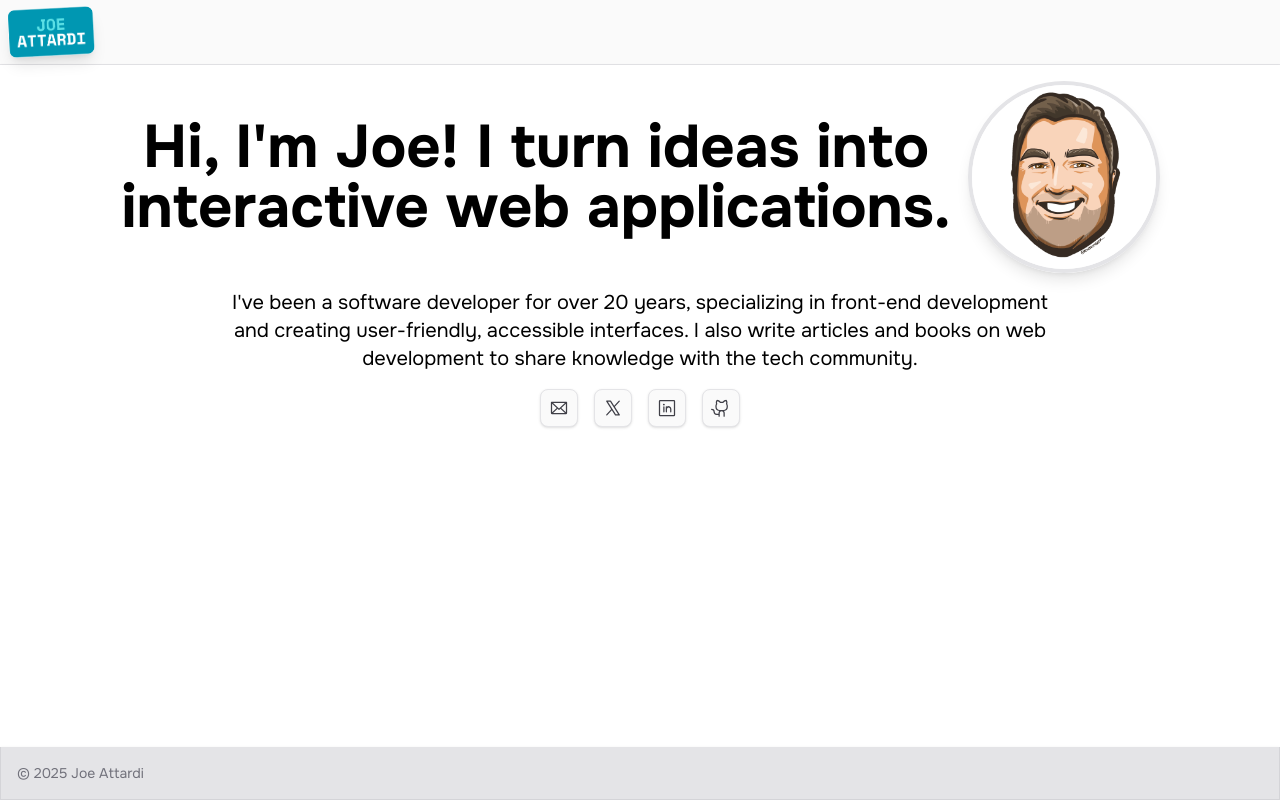
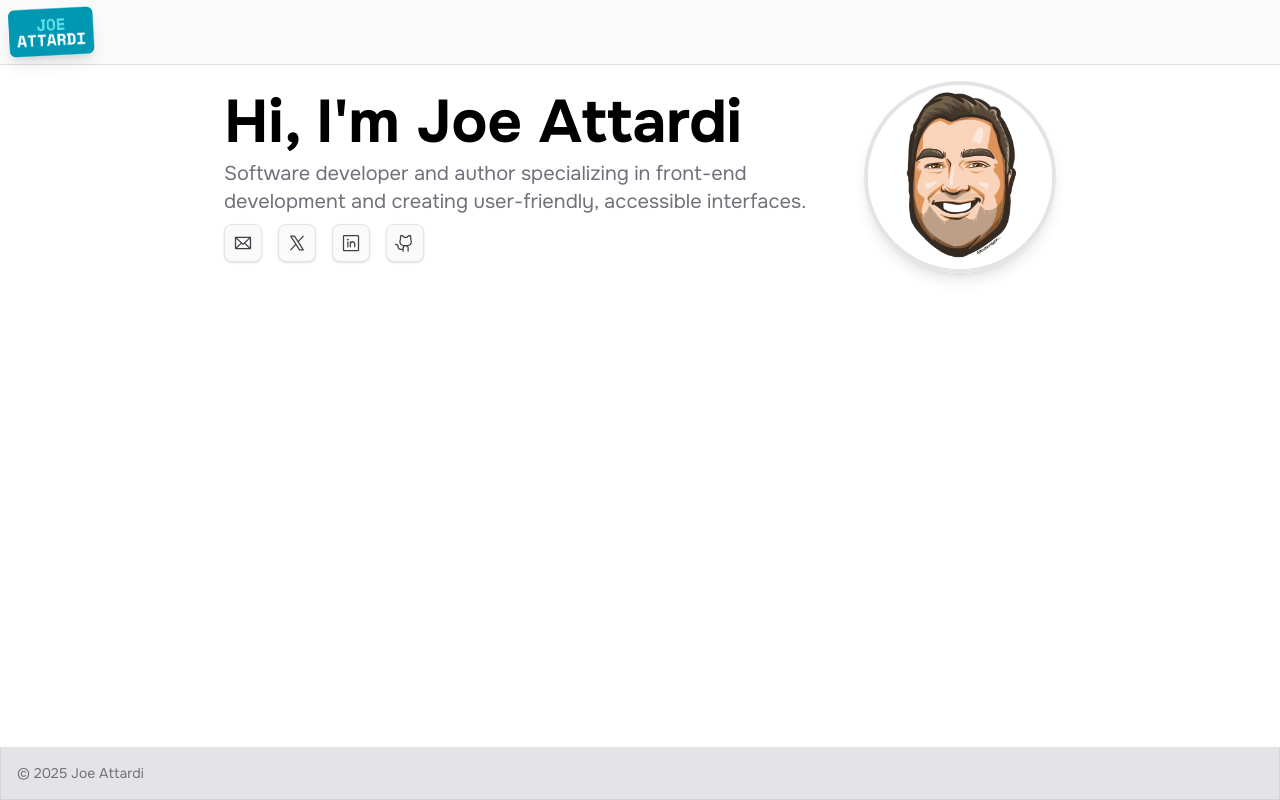
Before and after one commit to joeattardi/joeattardi-com-nextjs, a Next.js app: page / in a window 1280 px wide. Built offline with nearby package versions, Linux system fonts and the light colour scheme.

Commit message:
Tweak social buttons hover state

```diff
--- a/src/app/page.tsx
+++ b/src/app/page.tsx
@@ -6,27 +6,29 @@ import { PiEnvelope, PiXLogo, PiLinkedinLogo, PiGithubLogo } from 'react-icons/p
 export default function Home() {
     return (
         <div className="flex flex-col items-center gap-4">
-            <section className="flex flex-col md:flex-row justify-center items-center gap-4">
-                <p className="w-2/3 text-4xl md:text-6xl text-center font-bold">
-                    Hi, I&apos;m Joe! I turn ideas into interactive web applications.
-                </p>
+            <section className="md:w-2/3 flex flex-col md:flex-row items-center gap-4 md:gap-8">
+                <div className="flex flex-col items-center md:items-start gap-2">
+                    <h1 className="text-4xl md:text-6xl font-bold">Hi, I&apos;m Joe Attardi</h1>
+                    <p className="text-zinc-500 text-center md:text-left text-xl">
+                        Software developer and author specializing in front-end development and
+                        creating user-friendly, accessible interfaces.
+                    </p>
+                    <section className="flex items-center gap-4">
+                        <SocialButton icon={PiEnvelope} href="mailto:jattardi@gmail.com" />
+                        <SocialButton icon={PiXLogo} href="https://x.com/joeattardi" />
+                        <SocialButton
+                            icon={PiLinkedinLogo}
+                            href="https://www.linkedin.com/in/joeattardi/"
+                        />
+                        <SocialButton icon={PiGithubLogo} href="https://github.com/joeattardi" />
+                    </section>
+                </div>
                 <Image
                     src={joe}
                     alt="Joe Attardi"
-                    className="rounded-full border-4 border-zinc-200 shadow-lg w-48"
+                    className="rounded-full border-4 border-zinc-200 shadow-lg w-32 md:w-48"
                 />
             </section>
-            <p className="w-2/3 text-center text-xl">
-                I&apos;ve been a software developer for over 20 years, specializing in front-end
-                development and creating user-friendly, accessible interfaces. I also write articles
-                and books on web development to share knowledge with the tech community.
-            </p>
-            <div className="flex items-center gap-4">
-                <SocialButton icon={PiEnvelope} href="mailto:jattardi@gmail.com" />
-                <SocialButton icon={PiXLogo} href="https://x/joeattardi" />
-                <SocialButton icon={PiLinkedinLogo} href="https://www.linkedin.com/in/joeattardi/" />
-                <SocialButton icon={PiGithubLogo} href="https://github.com/joeattardi" />
-            </div>
         </div>
     );
 }
--- a/src/components/SocialButton.tsx
+++ b/src/components/SocialButton.tsx
@@ -1,5 +1,6 @@
 import { IconType } from 'react-icons';
 import Link from 'next/link';
+import clsx from 'clsx';
 
 interface SocialButtonProps {
     icon: IconType;
@@ -12,7 +13,12 @@ export default function SocialButton({ icon: Icon, href }: SocialButtonProps) {
             href={href}
             target="_blank"
             rel="noopener noreferrer"
-            className="flex items-center gap-2 px-2 py-2 rounded-lg bg-zinc-50 hover:bg-zinc-100 text-zinc-700 hover:text-zinc-900 transition-colors border border-zinc-200 hover:border-zinc-300 shadow-sm hover:shadow"
+            className={clsx(
+                'flex items-center gap-2 px-2 py-2 rounded-lg shadow-sm hover:shadow transition-colors',
+                'border border-zinc-200 hover:border-zinc-300',
+                'bg-zinc-50 hover:bg-zinc-100 text-zinc-700 hover:text-zinc-900',
+                'hover:scale-110 transition-transform'
+            )}
         >
             <Icon className="w-5 h-5" />
         </Link>
```
Also changed, not shown: src/images/image2.png (added).
